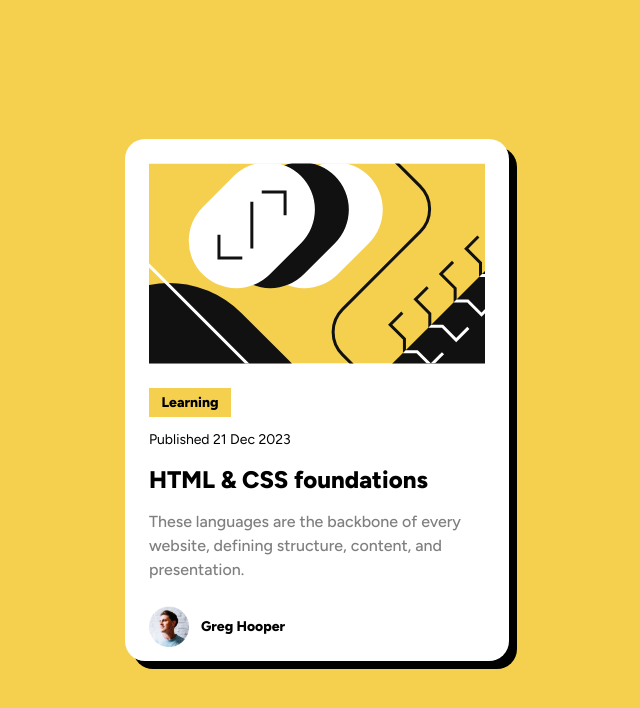
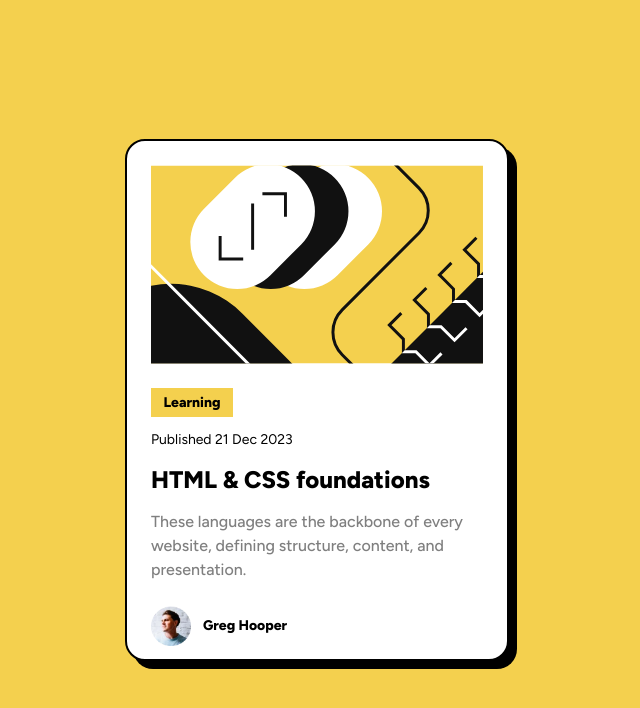
Before and after one commit to dantheuri17/blog-preview-card-solution, a React (Vite) app: page / in a window 1280 px wide. Shown: the top 708 px of the page, without its empty margins (323-963 px from the left). Built offline with nearby package versions, Linux system fonts and the light colour scheme.

Commit message:
adding border

```diff
--- a/src/App.tsx
+++ b/src/App.tsx
@@ -4,7 +4,7 @@ import profileAvatar from "./assets/images/image-avatar.webp";
 function App() {
 	return (
 		<div className="flex items-center justify-center w-screen h-screen font-figtree bg-blog-yellow">
-			<div className="preview-card shadow-[8px_8px_0_0_rgb(0,0,0)] p-[1.5rem] grid grid-cols-1 gap-y-[24px] rounded-[1.25rem] bg-white w-[384px] h-[522px]">
+			<div className="preview-card border-[2px] border-black shadow-[8px_8px_0_0_rgb(0,0,0)] p-[1.5rem] grid grid-cols-1 gap-y-[24px] rounded-[1.25rem] bg-white w-[384px] h-[522px]">
 				<div className="flex justify-center w-full image-container">
 					<img src={illustrationArticle} className="w-full" alt="" />
 				</div>
```
